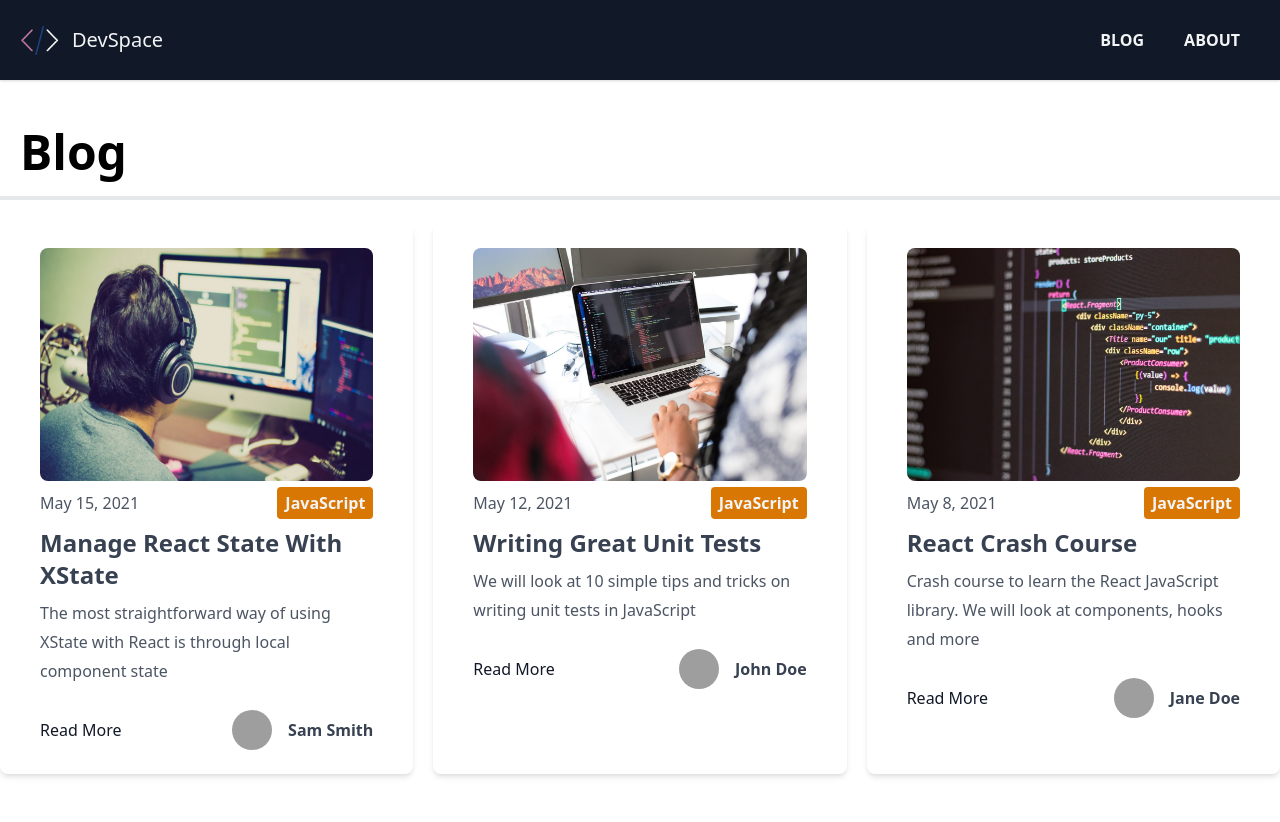
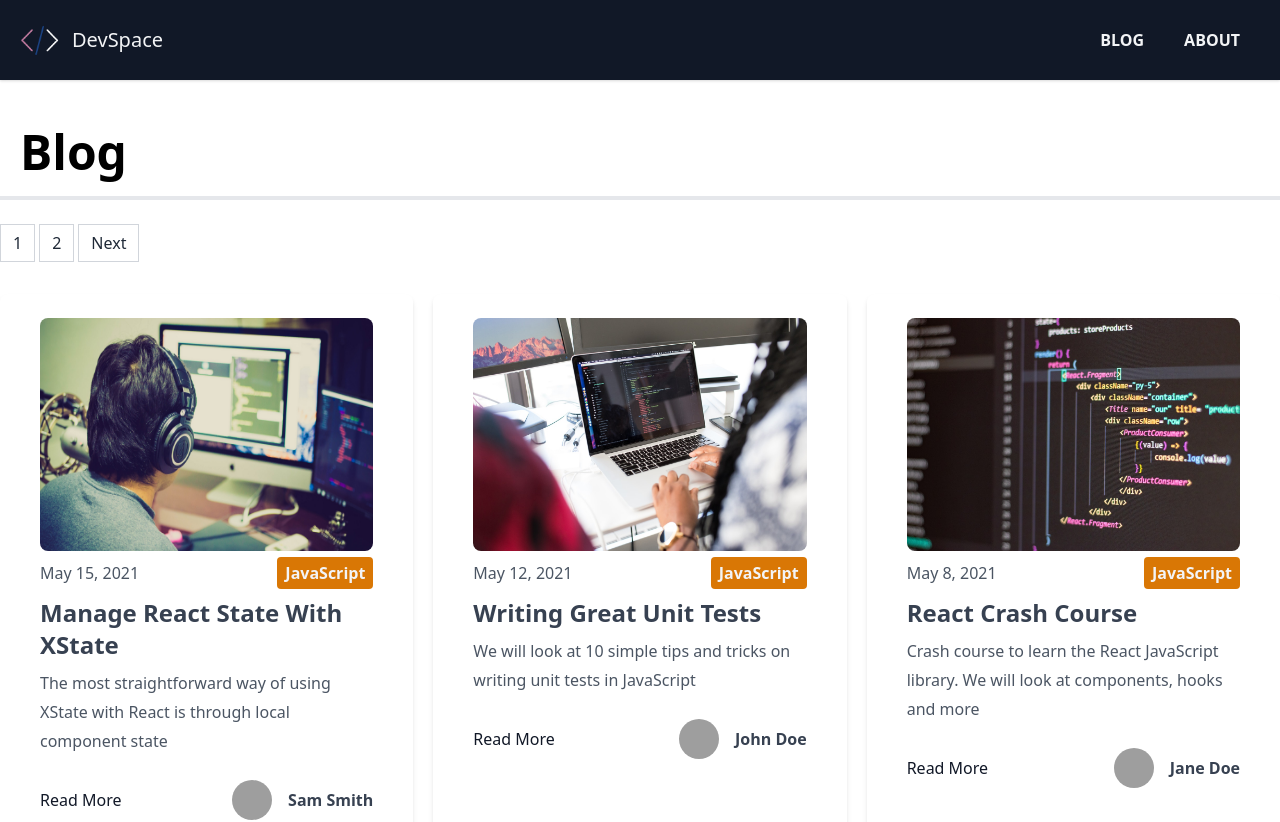
Before and after one commit to sarahmarie1976/devspace-blog, a Next.js app: page /blog/page/1 in a window 1280 px wide. Shown: the top 822 px of the page. Built offline with nearby package versions, Linux system fonts and the light colour scheme; grey boxes are pictures that could not be loaded.

Commit message:
:sparkles: created pagination links component

```diff
--- /dev/null
+++ b/components/Pagination.js
@@ -0,0 +1,40 @@
+import Link from 'next/link';
+
+export default function Pagination({ currentPage, numPages }) {
+  const isFirst = currentPage === 1;
+  const isLast = currentPage === numPages;
+  const prevPage = `/blog/page/${currentPage - 1}`;
+  const nextPage = `/blog/page/${currentPage + 1}`;
+
+  if (numPages === 1) return <></>;
+
+  return (
+    <div className='mt-6 '>
+      <ul className='flex pl-0 list-none my-2'>
+        {!isFirst && (
+          <Link href={prevPage}>
+            <li className='relative block py-2 px-3 leading-tight bg-white border border-gray-300 text-gray-800 mr-1 hover:bg-gray-200 cursor-pointer'>
+              Previous
+            </li>
+          </Link>
+        )}
+
+        {Array.from({ length: numPages }, (_, i) => (
+          <Link href={`/blog/page/${i + 1}`} key={`page-${i}`}>
+            <li className='relative block py-2 px-3 leading-tight bg-white border border-gray-300 text-gray-800 mr-1 hover:bg-gray-200 cursor-pointer'>
+              {i + 1}
+            </li>
+          </Link>
+        ))}
+
+        {!isLast && (
+          <Link href={nextPage}>
+            <li className='relative block py-2 px-3 leading-tight bg-white border border-gray-300 text-gray-800 mr-1 hover:bg-gray-200 cursor-pointer'>
+              Next
+            </li>
+          </Link>
+        )}
+      </ul>
+    </div>
+  );
+}
--- a/config/index.js
+++ b/config/index.js
@@ -1 +1 @@
-export const POSTS_PER_PAGE = 3;
+export const POSTS_PER_PAGE = 6;
--- a/pages/blog/page/[page_index].js
+++ b/pages/blog/page/[page_index].js
@@ -4,6 +4,7 @@
 import path from 'path';
 
 import Layout from '../../../components/Layout';
+import Pagination from '../../../components/Pagination';
 import Post from '../../../components/Post';
 import { POSTS_PER_PAGE } from '../../../config';
 import { sortByDate } from '../../../utils/index';
@@ -12,12 +13,15 @@
   return (
     <Layout className=''>
       <h1 className='text-5xl border-b-4 p-5 font-bold'>Blog</h1>
+      <Pagination currentPage={currentPage} numPages={numPages} />
 
       <div className='grid md:grid-cols-2 lg:grid-cols-3 gap-5'>
         {posts.map((post, index) => (
           <Post key={index} post={post} />
         ))}
       </div>
+
+      <Pagination currentPage={currentPage} numPages={numPages} />
     </Layout>
   );
 }
```
